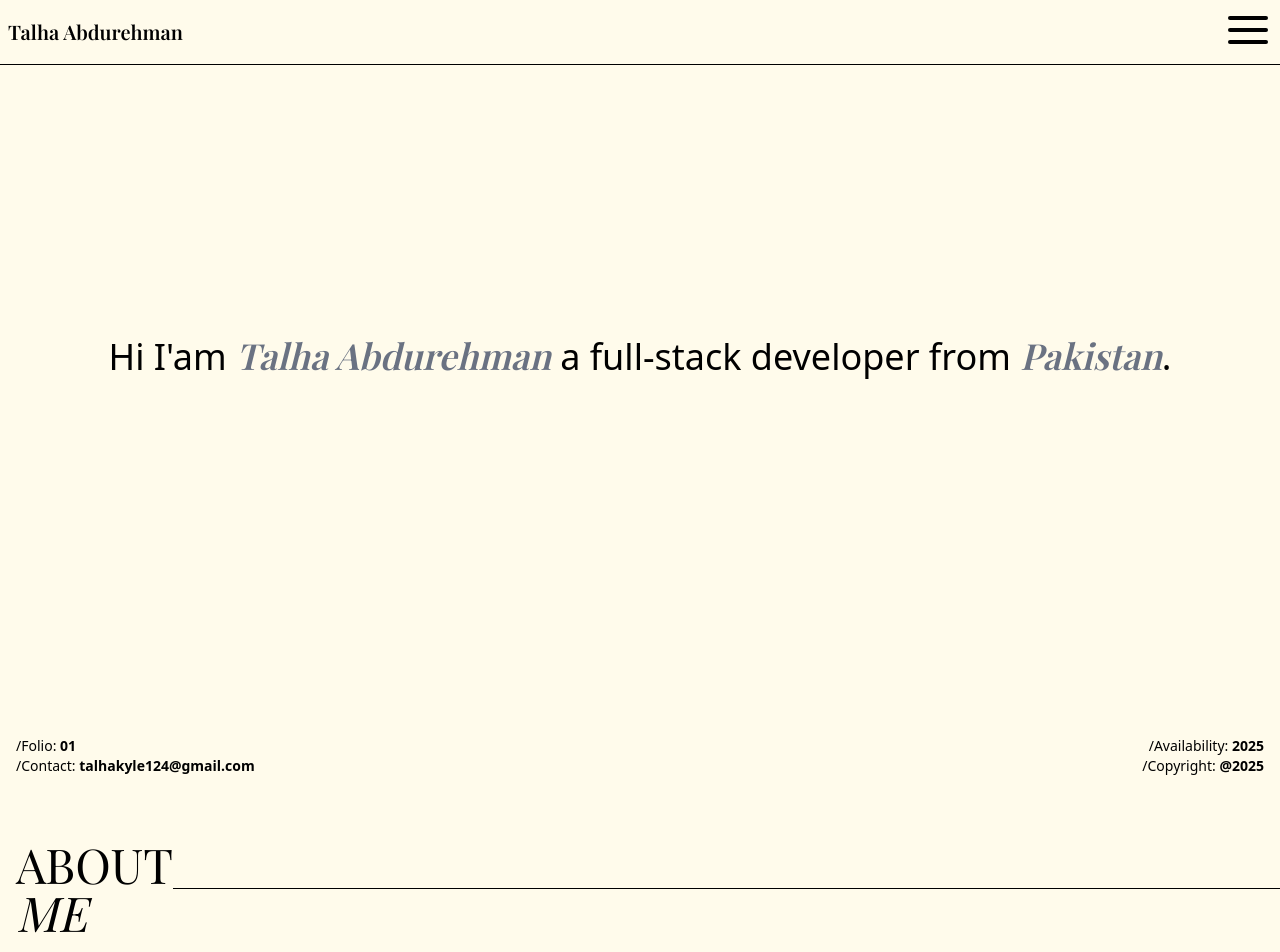
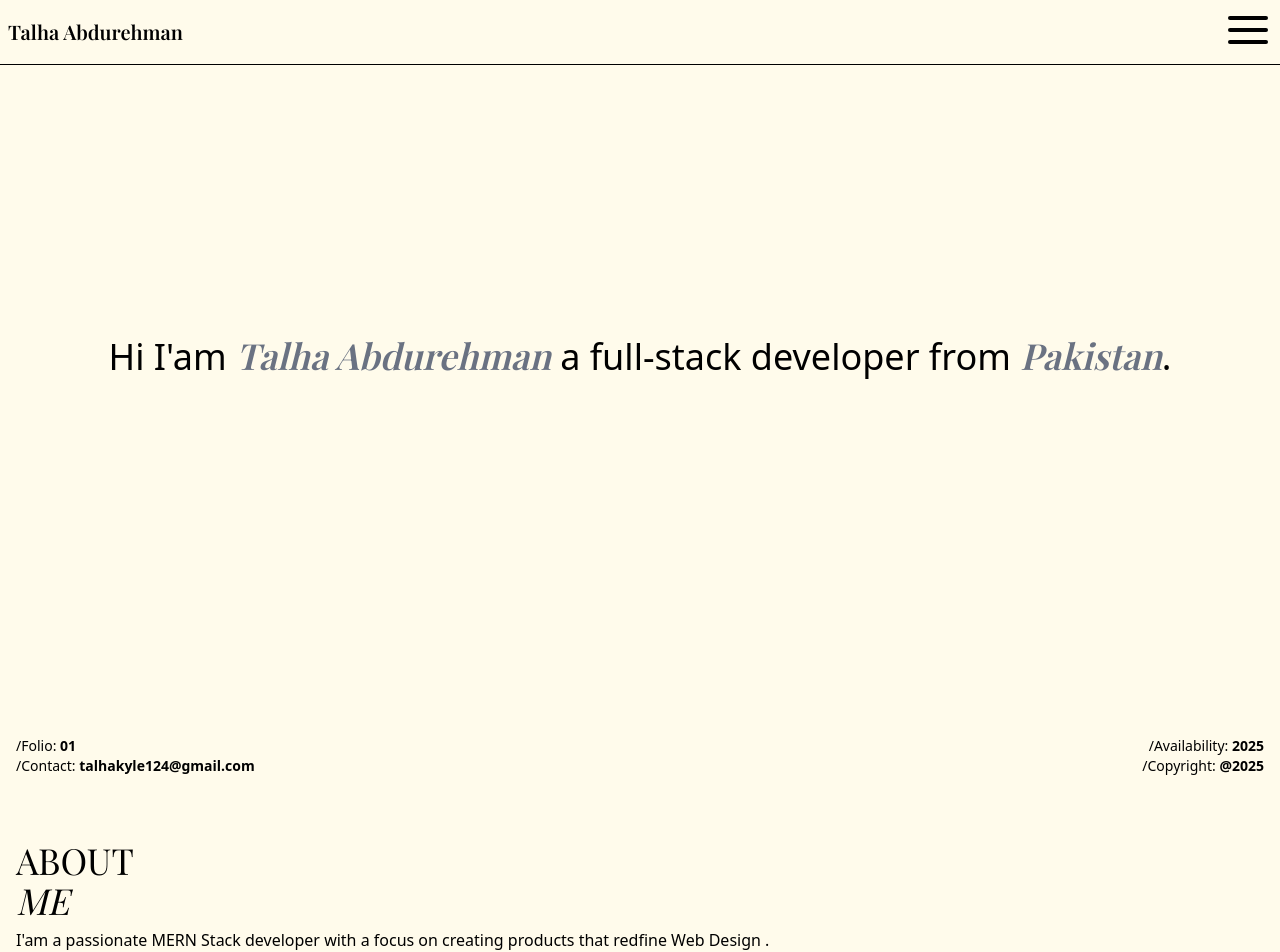
Before and after one commit to Talha-Abdurehman/minimalist-portfolio, a React (Vite) app: page / in a window 1280 px wide. Shown: the top 952 px of the page. Built offline with nearby package versions, Linux system fonts and the light colour scheme; a web font is replaced by a local one.

Commit message:
made some changes

```diff
--- a/src/pages/About.jsx
+++ b/src/pages/About.jsx
@@ -3,16 +3,20 @@ import Navigation from "../components/Navigation";
 export default function About() {
   return (
     <>
-      <main className="bg-amber-50 w-full py-10 flex flex-col justify-center">
-        <div className="w-screen overflow-hidden bg-amber-50 flex justify-center items-center pl-4">
-          <h1 className="font-playfair text-5xl">
+      <main className="bg-amber-50 w-full px-4 py-10 flex flex-col justify-center gap-2">
+        <div>
+          <h1 className="font-playfair text-4xl">
             ABOUT<br></br>
             <span className="italic">ME</span>
           </h1>
-          <span className="text-black bg-black h-px w-full"></span>
         </div>
 
-        <div></div>
+        <div>
+          <p>
+            I'am a passionate MERN Stack developer with a focus on creating
+            products that redfine Web Design .
+          </p>
+        </div>
       </main>
     </>
   );
```
